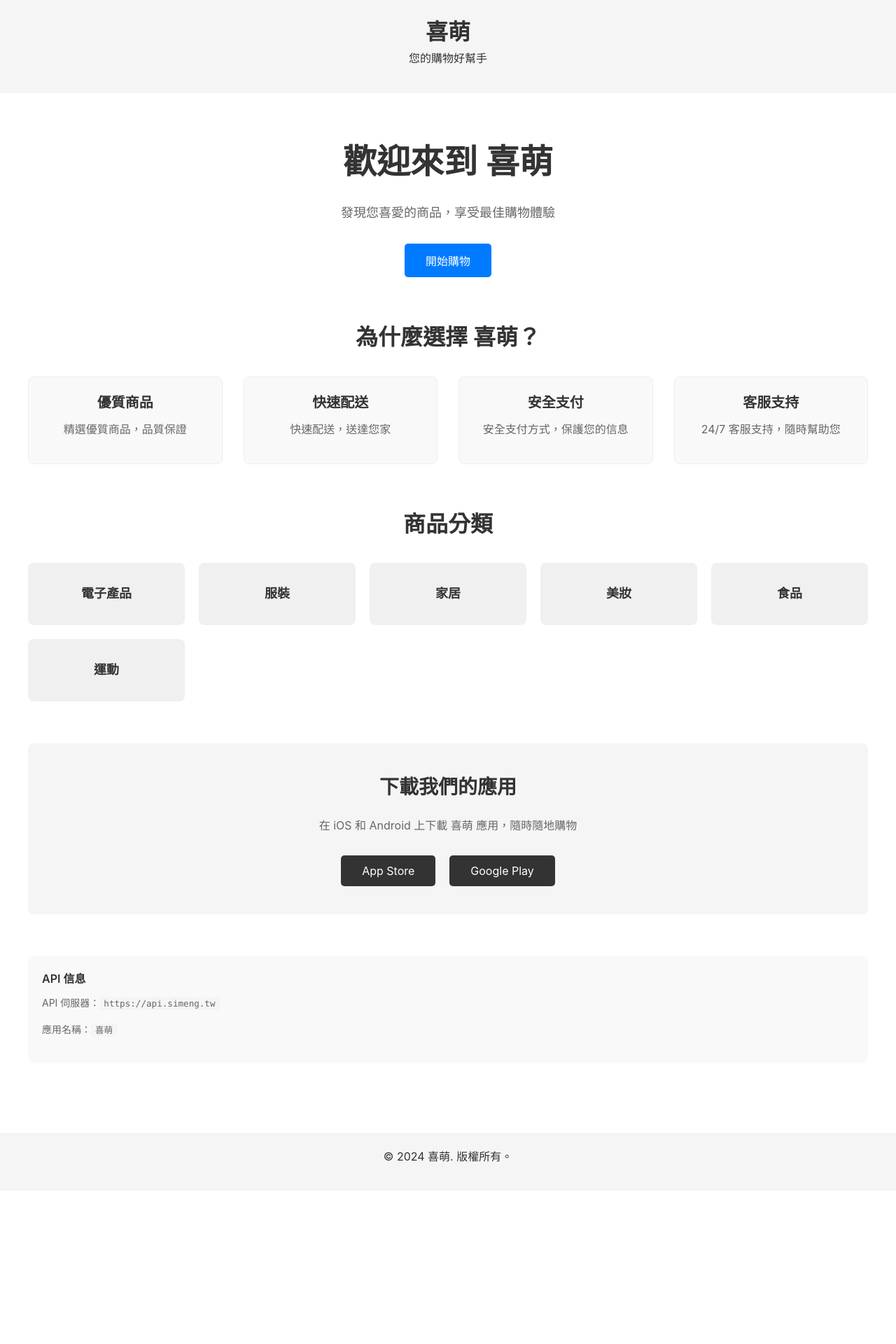
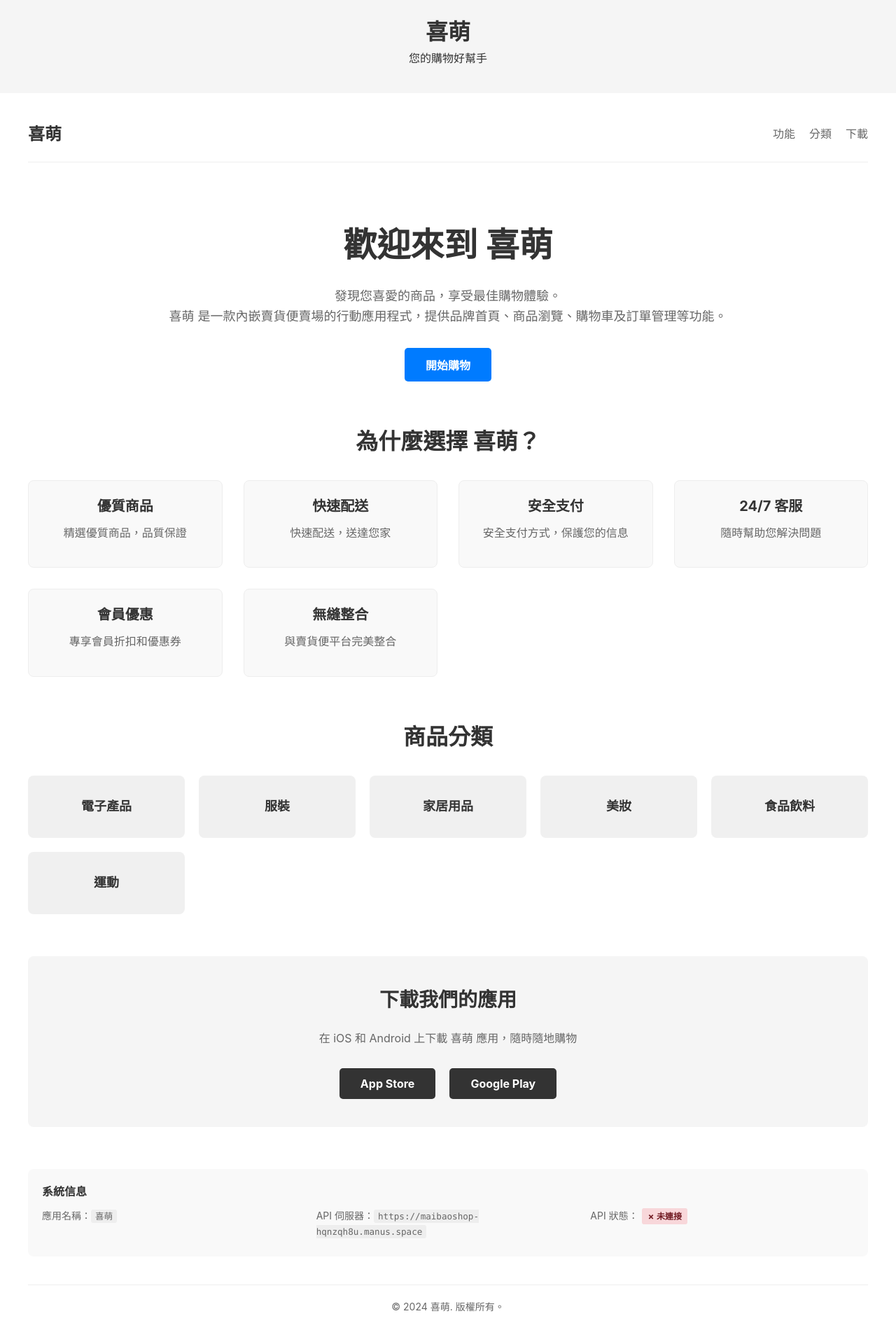
Before and after one commit to rayyeh437/simeng-tw-website, a Next.js app: page / in a window 1280 px wide. Shown: the top 1920 px of the page at 70% size. Before the commit the page ends 1701 px from the top, so only its background shows below. Built offline with nearby package versions, Linux system fonts and the light colour scheme; no server answers.

Commit message:
chore: align Taiwan website configuration with Taiwan app - update API URL to maibaoshop-hqnzqh8u.manus.space and redesign homepage with brand consistency

```diff
--- a/app/page.tsx
+++ b/app/page.tsx
@@ -1,20 +1,71 @@
+'use client'
+
 import Link from 'next/link'
+import { useEffect, useState } from 'react'
 
 export default function Home() {
   const appName = process.env.NEXT_PUBLIC_APP_NAME || '喜萌'
-  const apiUrl = process.env.NEXT_PUBLIC_API_URL || 'https://api.simeng.tw'
+  const apiUrl = process.env.NEXT_PUBLIC_API_URL || 'https://maibaoshop-hqnzqh8u.manus.space'
+  const [apiStatus, setApiStatus] = useState<'loading' | 'connected' | 'error'>('loading')
+
+  // Check API connectivity
+  useEffect(() => {
+    const checkApi = async () => {
+      try {
+        const response = await fetch(`${apiUrl}/health`, { method: 'GET' })
+        setApiStatus(response.ok ? 'connected' : 'error')
+      } catch (error) {
+        setApiStatus('error')
+      }
+    }
+
+    checkApi()
+  }, [apiUrl])
 
   return (
     <div style={{ maxWidth: '1200px', margin: '0 auto' }}>
+      {/* Navigation */}
+      <nav style={{
+        display: 'flex',
+        justifyContent: 'space-between',
+        alignItems: 'center',
+        padding: '20px 0',
+        borderBottom: '1px solid #eee',
+        marginBottom: '40px'
+      }}>
+        <h1 style={{ fontSize: '24px', fontWeight: 'bold', color: '#333' }}>
+          {appName}
+        </h1>
+        <div style={{ display: 'flex', gap: '20px' }}>
+          <Link href="#features" style={{ color: '#666', textDecoration: 'none' }}>
+            功能
+          </Link>
+          <Link href="#categories" style={{ color: '#666', textDecoration: 'none' }}>
+            分類
+          </Link>
+          <Link href="#download" style={{ color: '#666', textDecoration: 'none' }}>
+            下載
+          </Link>
+        </div>
+      </nav>
+
       {/* Hero Section */}
       <section style={{ textAlign: 'center', marginBottom: '60px', paddingTop: '40px' }}>
-        <h2 style={{ fontSize: '48px', marginBottom: '20px', color: '#333' }}>
+        <h2 style={{ fontSize: '48px', marginBottom: '20px', color: '#333', fontWeight: 'bold' }}>
           歡迎來到 {appName}
         </h2>
-        <p style={{ fontSize: '18px', color: '#666', marginBottom: '30px' }}>
-          發現您喜愛的商品，享受最佳購物體驗
+        <p style={{ fontSize: '18px', color: '#666', marginBottom: '30px', lineHeight: '1.6' }}>
+          發現您喜愛的商品，享受最佳購物體驗。
+          <br />
+          {appName} 是一款內嵌賣貨便賣場的行動應用程式，提供品牌首頁、商品瀏覽、購物車及訂單管理等功能。
         </p>
         <button
+          onClick={() => {
+            const appStoreUrl = 'https://apps.apple.com'
+            const playStoreUrl = 'https://play.google.com'
+            // 在實際應用中，這裡應該鏈接到真實的應用商店
+            alert('應用即將上線！')
+          }}
           style={{
             background: '#007bff',
             color: 'white',
@@ -23,15 +74,19 @@ export default function Home() {
             border: 'none',
             borderRadius: '5px',
             cursor: 'pointer',
+            fontWeight: 'bold',
+            transition: 'background 0.3s ease',
           }}
+          onMouseOver={(e) => (e.currentTarget.style.background = '#0056b3')}
+          onMouseOut={(e) => (e.currentTarget.style.background = '#007bff')}
         >
           開始購物
         </button>
       </section>
 
       {/* Features Section */}
-      <section style={{ marginBottom: '60px' }}>
-        <h3 style={{ fontSize: '32px', marginBottom: '30px', textAlign: 'center', color: '#333' }}>
+      <section id="features" style={{ marginBottom: '60px' }}>
+        <h3 style={{ fontSize: '32px', marginBottom: '30px', textAlign: 'center', color: '#333', fontWeight: 'bold' }}>
           為什麼選擇 {appName}？
         </h3>
         <div style={{ display: 'grid', gridTemplateColumns: 'repeat(auto-fit, minmax(250px, 1fr))', gap: '30px' }}>
@@ -39,7 +94,9 @@ export default function Home() {
             { title: '優質商品', description: '精選優質商品，品質保證' },
             { title: '快速配送', description: '快速配送，送達您家' },
             { title: '安全支付', description: '安全支付方式，保護您的信息' },
-            { title: '客服支持', description: '24/7 客服支持，隨時幫助您' },
+            { title: '24/7 客服', description: '隨時幫助您解決問題' },
+            { title: '會員優惠', description: '專享會員折扣和優惠券' },
+            { title: '無縫整合', description: '與賣貨便平台完美整合' },
           ].map((feature, index) => (
             <div
               key={index}
@@ -49,9 +106,21 @@ export default function Home() {
                 borderRadius: '8px',
                 textAlign: 'center',
                 border: '1px solid #eee',
+                transition: 'all 0.3s ease',
+                cursor: 'pointer',
+              }}
+              onMouseOver={(e) => {
+                e.currentTarget.style.background = '#f0f0f0'
+                e.currentTarget.style.transform = 'translateY(-5px)'
+                e.currentTarget.style.boxShadow = '0 5px 15px rgba(0,0,0,0.1)'
+              }}
+              onMouseOut={(e) => {
+                e.currentTarget.style.background = '#f9f9f9'
+                e.currentTarget.style.transform = 'translateY(0)'
+                e.currentTarget.style.boxShadow = 'none'
               }}
             >
-              <h4 style={{ fontSize: '20px', marginBottom: '10px', color: '#333' }}>
+              <h4 style={{ fontSize: '20px', marginBottom: '10px', color: '#333', fontWeight: 'bold' }}>
                 {feature.title}
               </h4>
               <p style={{ color: '#666', lineHeight: '1.6' }}>
@@ -63,12 +132,12 @@ export default function Home() {
       </section>
 
       {/* Categories Section */}
-      <section style={{ marginBottom: '60px' }}>
-        <h3 style={{ fontSize: '32px', marginBottom: '30px', textAlign: 'center', color: '#333' }}>
+      <section id="categories" style={{ marginBottom: '60px' }}>
+        <h3 style={{ fontSize: '32px', marginBottom: '30px', textAlign: 'center', color: '#333', fontWeight: 'bold' }}>
           商品分類
         </h3>
         <div style={{ display: 'grid', gridTemplateColumns: 'repeat(auto-fit, minmax(200px, 1fr))', gap: '20px' }}>
-          {['電子產品', '服裝', '家居', '美妝', '食品', '運動'].map((category, index) => (
+          {['電子產品', '服裝', '家居用品', '美妝', '食品飲料', '運動'].map((category, index) => (
             <div
               key={index}
               style={{
@@ -78,32 +147,37 @@ export default function Home() {
                 textAlign: 'center',
                 cursor: 'pointer',
                 transition: 'all 0.3s ease',
+                fontWeight: 'bold',
+                color: '#333',
               }}
-              onMouseEnter={(e) => {
-                (e.currentTarget as HTMLDivElement).style.background = '#e0e0e0'
-                ;(e.currentTarget as HTMLDivElement).style.transform = 'scale(1.05)'
+              onMouseOver={(e) => {
+                e.currentTarget.style.background = '#007bff'
+                e.currentTarget.style.color = 'white'
+                e.currentTarget.style.transform = 'scale(1.05)'
               }}
-              onMouseLeave={(e) => {
-                (e.currentTarget as HTMLDivElement).style.background = '#f0f0f0'
-                ;(e.currentTarget as HTMLDivElement).style.transform = 'scale(1)'
+              onMouseOut={(e) => {
+                e.currentTarget.style.background = '#f0f0f0'
+                e.currentTarget.style.color = '#333'
+                e.currentTarget.style.transform = 'scale(1)'
               }}
             >
-              <h4 style={{ fontSize: '18px', color: '#333' }}>{category}</h4>
+              <h4 style={{ fontSize: '18px' }}>{category}</h4>
             </div>
           ))}
         </div>
       </section>
 
       {/* CTA Section */}
-      <section style={{ textAlign: 'center', marginBottom: '60px', padding: '40px', background: '#f5f5f5', borderRadius: '8px' }}>
-        <h3 style={{ fontSize: '28px', marginBottom: '20px', color: '#333' }}>
+      <section id="download" style={{ textAlign: 'center', marginBottom: '60px', padding: '40px', background: '#f5f5f5', borderRadius: '8px' }}>
+        <h3 style={{ fontSize: '28px', marginBottom: '20px', color: '#333', fontWeight: 'bold' }}>
           下載我們的應用
         </h3>
-        <p style={{ fontSize: '16px', color: '#666', marginBottom: '30px' }}>
+        <p style={{ fontSize: '16px', color: '#666', marginBottom: '30px', lineHeight: '1.6' }}>
           在 iOS 和 Android 上下載 {appName} 應用，隨時隨地購物
         </p>
-        <div style={{ display: 'flex', gap: '20px', justifyContent: 'center' }}>
+        <div style={{ display: 'flex', gap: '20px', justifyContent: 'center', flexWrap: 'wrap' }}>
           <button
+            onClick={() => alert('App Store 連結即將推出')}
             style={{
               background: '#333',
               color: 'white',
@@ -112,11 +186,16 @@ export default function Home() {
               border: 'none',
               borderRadius: '5px',
               cursor: 'pointer',
+              fontWeight: 'bold',
+              transition: 'background 0.3s ease',
             }}
+            onMouseOver={(e) => (e.currentTarget.style.background = '#555')}
+            onMouseOut={(e) => (e.currentTarget.style.background = '#333')}
           >
             App Store
           </button>
           <button
+            onClick={() => alert('Google Play 連結即將推出')}
             style={{
               background: '#333',
               color: 'white',
@@ -125,7 +204,11 @@ export default function Home() {
               border: 'none',
               borderRadius: '5px',
               cursor: 'pointer',
+              fontWeight: 'bold',
+              transition: 'background 0.3s ease',
             }}
+            onMouseOver={(e) => (e.currentTarget.style.background = '#555')}
+            onMouseOut={(e) => (e.currentTarget.style.background = '#333')}
           >
             Google Play
           </button>
@@ -134,14 +217,49 @@ export default function Home() {
 
       {/* Info Section */}
       <section style={{ marginBottom: '40px', padding: '20px', background: '#f9f9f9', borderRadius: '8px' }}>
-        <h4 style={{ color: '#333', marginBottom: '10px' }}>API 信息</h4>
-        <p style={{ color: '#666', fontSize: '14px' }}>
-          API 伺服器：<code>{apiUrl}</code>
-        </p>
-        <p style={{ color: '#666', fontSize: '14px' }}>
-          應用名稱：<code>{appName}</code>
-        </p>
+        <h4 style={{ color: '#333', marginBottom: '10px', fontWeight: 'bold' }}>系統信息</h4>
+        <div style={{ display: 'grid', gridTemplateColumns: 'repeat(auto-fit, minmax(200px, 1fr))', gap: '15px' }}>
+          <div>
+            <p style={{ color: '#666', fontSize: '14px', marginBottom: '5px' }}>
+              應用名稱：<code style={{ background: '#eee', padding: '2px 6px', borderRadius: '3px' }}>{appName}</code>
+            </p>
+          </div>
+          <div>
+            <p style={{ color: '#666', fontSize: '14px', marginBottom: '5px' }}>
+              API 伺服器：<code style={{ background: '#eee', padding: '2px 6px', borderRadius: '3px' }}>{apiUrl}</code>
+            </p>
+          </div>
+          <div>
+            <p style={{ color: '#666', fontSize: '14px' }}>
+              API 狀態：
+              <span style={{
+                display: 'inline-block',
+                marginLeft: '5px',
+                padding: '2px 8px',
+                borderRadius: '3px',
+                background: apiStatus === 'connected' ? '#d4edda' : apiStatus === 'error' ? '#f8d7da' : '#e2e3e5',
+                color: apiStatus === 'connected' ? '#155724' : apiStatus === 'error' ? '#721c24' : '#383d41',
+                fontSize: '12px',
+                fontWeight: 'bold'
+              }}>
+                {apiStatus === 'loading' ? '檢查中...' : apiStatus === 'connected' ? '✓ 已連接' : '✗ 未連接'}
+              </span>
+            </p>
+          </div>
+        </div>
       </section>
+
+      {/* Footer */}
+      <footer style={{
+        textAlign: 'center',
+        padding: '20px',
+        borderTop: '1px solid #eee',
+        color: '#666',
+        fontSize: '14px',
+        marginTop: '40px'
+      }}>
+        <p>© 2024 {appName}. 版權所有。</p>
+      </footer>
     </div>
   )
 }
--- a/next.config.js
+++ b/next.config.js
@@ -2,7 +2,7 @@
 const nextConfig = {
   reactStrictMode: true,
   env: {
-    NEXT_PUBLIC_API_URL: process.env.NEXT_PUBLIC_API_URL || 'https://api.simeng.tw',
+    NEXT_PUBLIC_API_URL: process.env.NEXT_PUBLIC_API_URL || 'https://maibaoshop-hqnzqh8u.manus.space',
     NEXT_PUBLIC_APP_NAME: process.env.NEXT_PUBLIC_APP_NAME || '喜萌',
     NEXT_PUBLIC_LANGUAGE: process.env.NEXT_PUBLIC_LANGUAGE || 'zh-TW',
   },
```
Also changed, not shown: 1 other file (tests, documents, lock files or other folders).
